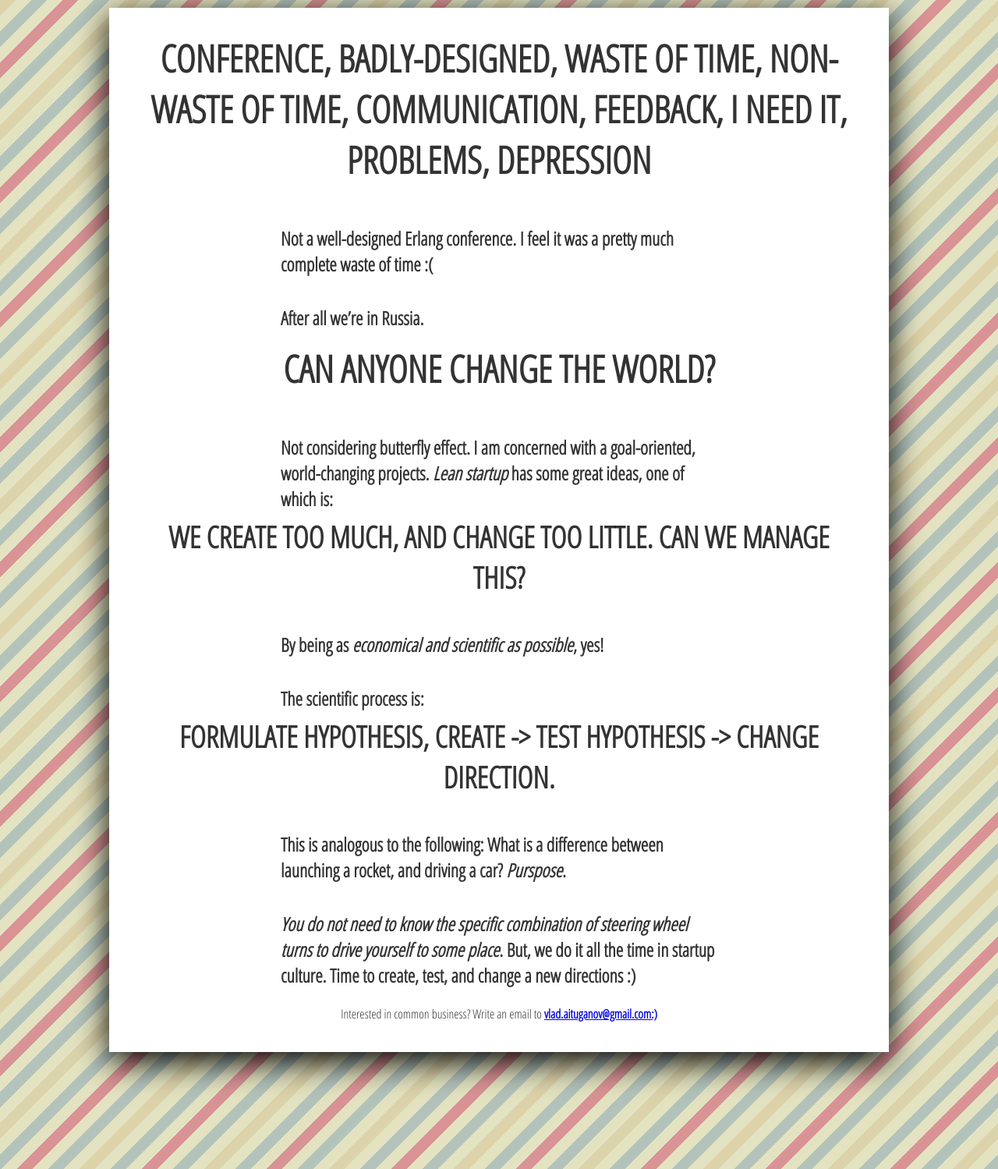
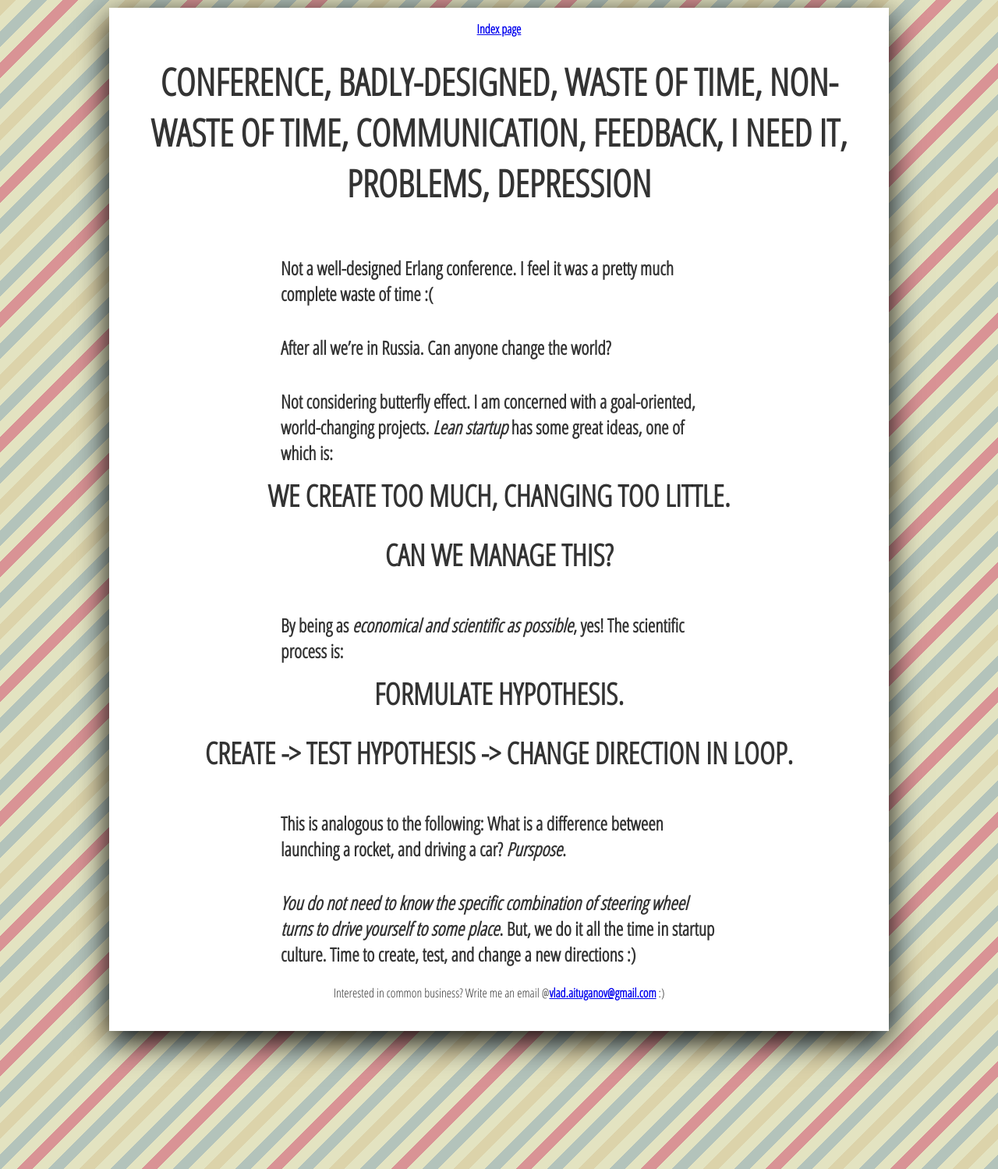
Before and after one commit to Naissur/Naissur.github.io, a Jekyll site: the page built from _posts/2016-04-17-002.md, in a window 1280 px wide. Shown: the whole page at 78% size. Built offline with Jekyll 4.4.1, drawn with Linux system fonts in a browser that asks for light colours; comment, search, counter and statistics services are not loaded.

Commit message:
Fix layout

```diff
--- a/_layouts/post.html
+++ b/_layouts/post.html
@@ -12,11 +12,11 @@
   </head>
   <body>
     <div class="page-wrapper">
+      <a href="/" class="index-page-link">Index page</a>
       {{ content }}
       <br/>
-      Interested in common business? Write an email to <a href="mailto:vlad.aituganov@gmail.com?Subject=KV%20Business">
-        vlad.aituganov@gmail.com:)
-      </a>
+      Interested in common business? Write me an email @<a href="mailto:vlad.aituganov@gmail.com?Subject=KV%20Business">vlad.aituganov@gmail.com</a>
+      :)
       <br/>
       <br/>
       {% if page.comments %}
--- a/_posts/2016-04-17-002.md
+++ b/_posts/2016-04-17-002.md
@@ -11,20 +11,20 @@
 
 Not a well-designed Erlang conference. I feel it was a pretty much complete waste of time :(
 
-After all we're in Russia.
-
-## Can anyone change the world?
+After all we're in Russia. Can anyone change the world?
 
 Not considering butterfly effect. I am concerned with a goal-oriented, world-changing projects.
 *Lean startup* has some great ideas, one of which is:
 
-### We create too much, and change too little. Can we manage this?
+
+### We create too much, changing too little.
+### Can we manage this?
 
 By being as *economical and scientific as possible*, yes!
-
 The scientific process is:
 
-### Formulate hypothesis, create -> test hypothesis -> change direction.
+### Formulate hypothesis.
+### create -> test hypothesis -> change direction in loop.
 
 This is analogous to the following:
 What is a difference between launching a rocket, and driving a car? *Purspose*.
--- a/css/styles.css
+++ b/css/styles.css
@@ -51,6 +51,11 @@
   animation-duration: 4s;
 }
 
+.index-page-link {
+  cursor: pointer;
+  text-align: left;
+}
+
 a {
   font-size: 1em;
 }
@@ -77,8 +82,8 @@
 }
 
 h1{
-  padding-top: 16px;
-  padding-bottom: 16px;
+  padding-top: 20px;
+  padding-bottom: 20px;
   padding-right: 16px;
   padding-left: 16px;
 
@@ -88,12 +93,11 @@
   font-size: 4.2em;
   font-family: 'Open Sans Condensed', sans-serif;
   font-weight: 700;
-  line-height: 1.4em;
 }
 
 h2{
-  padding-top: 16px;
-  padding-bottom: 16px;
+  padding-top: 24px;
+  padding-bottom: 24px;
   padding-right: 30px;
   padding-left: 30px;
 
@@ -104,8 +108,8 @@
 }
 
 h3{
-  padding-top: 6px;
-  padding-bottom: 8px;
+  padding-top: 12px;
+  padding-bottom: 12px;
   padding-right: 30px;
   padding-left: 30px;
 
@@ -251,7 +255,6 @@
 @media screen and (max-width: 800px){
   h1{
     font-size: 4.2em;
-    line-height: 1em;
   }
   h2{
     font-size: 2.5em;
@@ -271,7 +274,6 @@
 @media screen and (max-width: 400px){
   /*h1{
   font-size: 3em;
-  line-height: 3.5em;
   }
   h2{
   font-size: 1.5em;
@@ -281,6 +283,5 @@
     padding-right: 20px;
     margin-top: 20px;
     /*font-size: 1.2em;
-    line-height: 2.0em;*/
 }
 }
```
